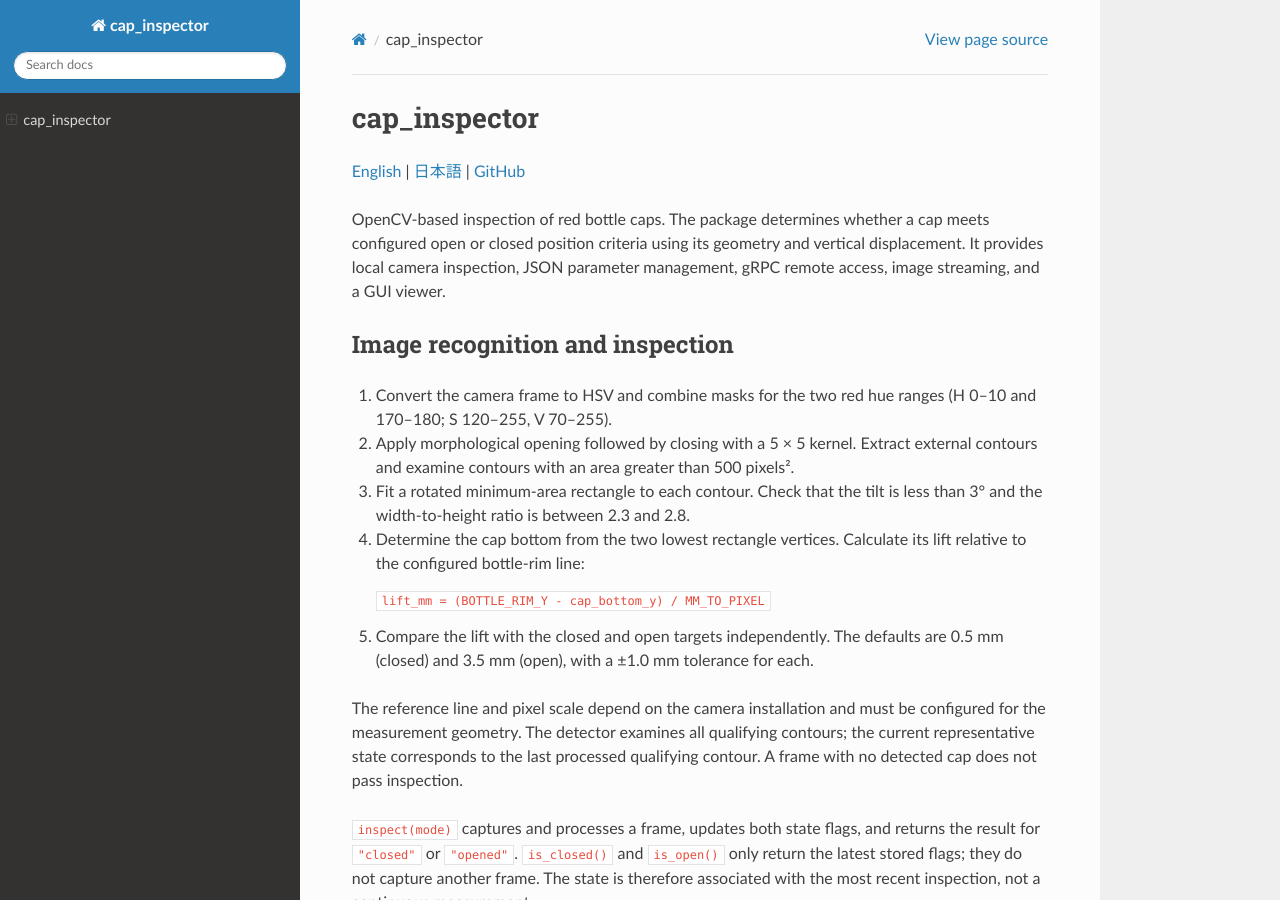
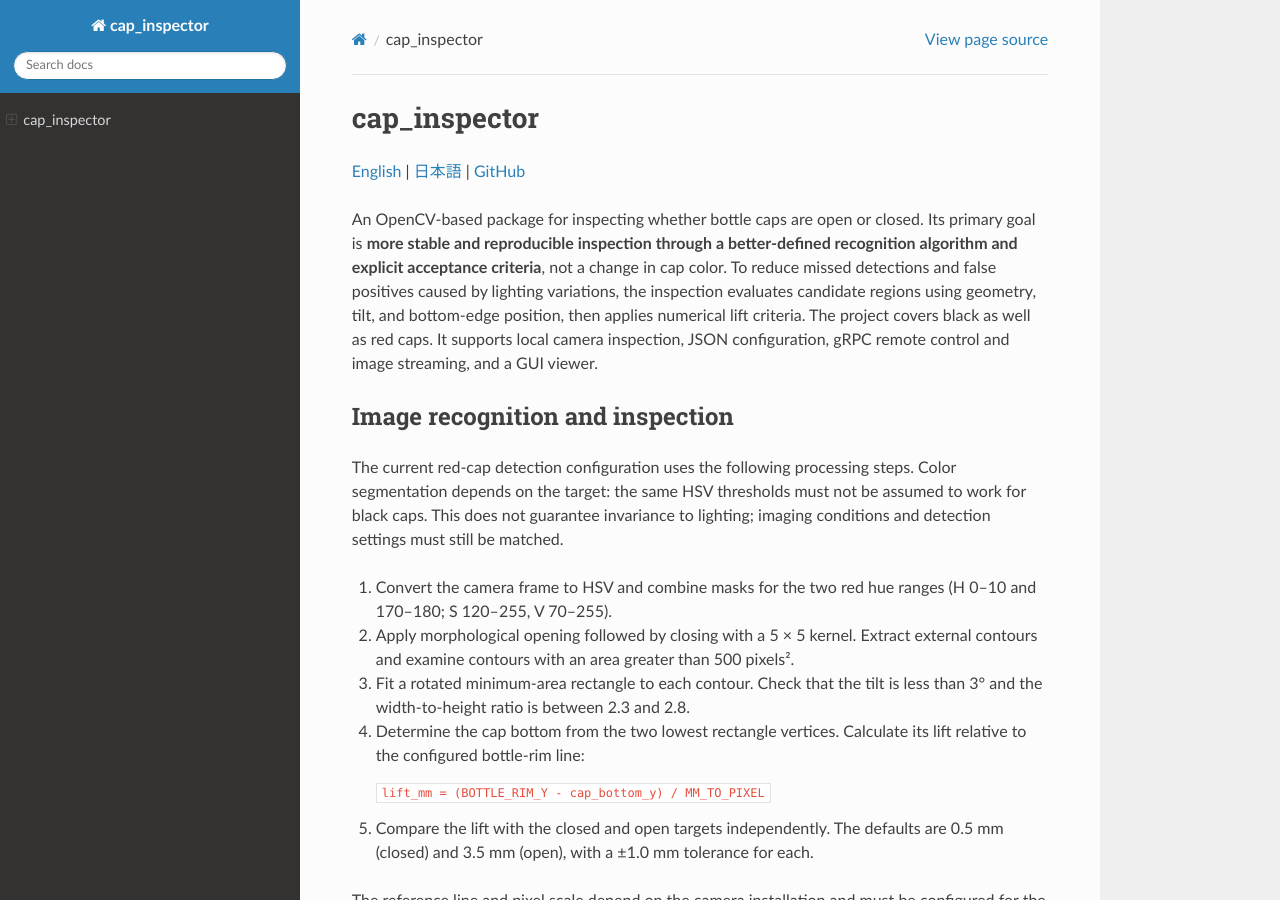
Before and after one commit to ohara-lab-su/cap_inspector, a Sphinx documentation site: the page built from docs/en/index.md, in a window 1280 px wide and 900 px high. Built offline with Sphinx 7.4.7 and the Read the Docs theme 3.1.0, drawn with Linux system fonts in a browser that asks for light colours.

Commit message:
Document v0.0.0 to v0.1.0 detection algorithm changes

```diff
--- a/docs/en/index.md
+++ b/docs/en/index.md
@@ -2,9 +2,11 @@
 
 [English](https://ohara-lab-su.github.io/cap_inspector/en/index.html) | [日本語](https://ohara-lab-su.github.io/cap_inspector/ja/index.html) | [GitHub](https://github.com/ohara-lab-su/cap_inspector)
 
-OpenCV-based inspection of red bottle caps. The package determines whether a cap meets configured open or closed position criteria using its geometry and vertical displacement. It provides local camera inspection, JSON parameter management, gRPC remote access, image streaming, and a GUI viewer.
+An OpenCV-based package for inspecting whether bottle caps are open or closed. Its primary goal is **more stable and reproducible inspection through a better-defined recognition algorithm and explicit acceptance criteria**, not a change in cap color. To reduce missed detections and false positives caused by lighting variations, the inspection evaluates candidate regions using geometry, tilt, and bottom-edge position, then applies numerical lift criteria. The project covers black as well as red caps. It supports local camera inspection, JSON configuration, gRPC remote control and image streaming, and a GUI viewer.
 
 ## Image recognition and inspection
+
+The current red-cap detection configuration uses the following processing steps. Color segmentation depends on the target: the same HSV thresholds must not be assumed to work for black caps. This does not guarantee invariance to lighting; imaging conditions and detection settings must still be matched.
 
 1. Convert the camera frame to HSV and combine masks for the two red hue ranges (H 0–10 and 170–180; S 120–255, V 70–255).
 2. Apply morphological opening followed by closing with a 5 × 5 kernel. Extract external contours and examine contours with an area greater than 500 pixels².
```
Also changed, not shown: CHANGELOG.ja.md (+2 -0 lines), CHANGELOG.md (+2 -0 lines), README.ja.md (+3 -1 lines), README.md (+3 -1 lines), docs/index.md (+1 -1 lines), docs/ja/index.md (+3 -1 lines).
